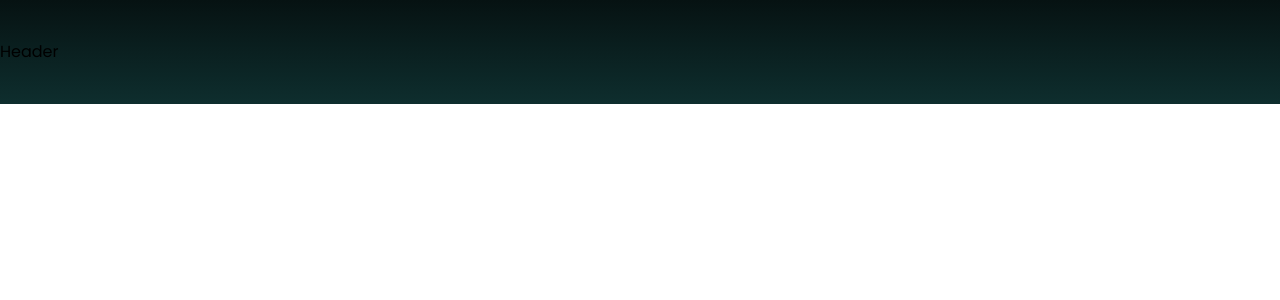
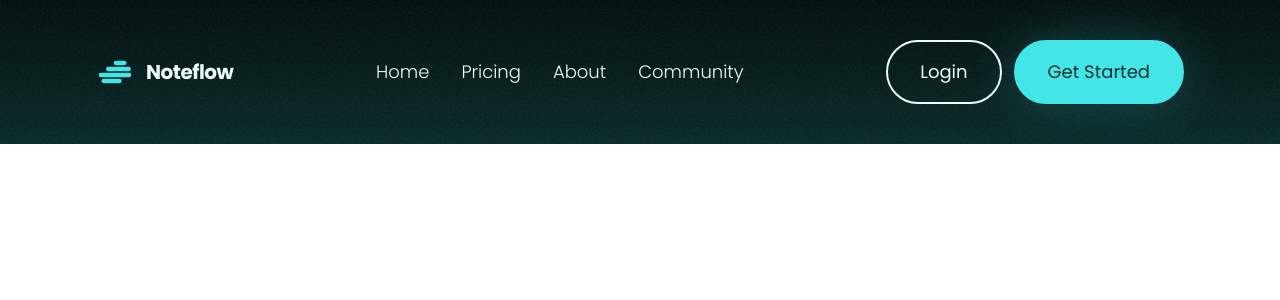
Before and after one commit to alexangria1992/noteflow-website, a React (Vite) app: page / in a window 1280 px wide. Shown: the top 300 px of the page. Built offline with nearby package versions, Linux system fonts and the light colour scheme.

Commit message:
Desktop Navigation

```diff
--- a/src/App.jsx
+++ b/src/App.jsx
@@ -1,10 +1,13 @@
-import Header from './sections/Header';
-import Page from './sections/Page';
+import Header from './components/sections/Header';
+import Navigation from './components/sections/Navigation';
+import Page from './components/sections/Page';
 
 function App() {
   return (
     <Page>
-      <Header />
+      <Header>
+        <Navigation />
+      </Header>
     </Page>
   );
 }
--- a/src/components/icons/Logo.jsx
+++ b/src/components/icons/Logo.jsx
@@ -1,27 +1,39 @@
 export default function Logo({ width = 1.5, className, alt }) {
   return (
     <svg
-      width="38"
-      height="28"
-      viewBox="0 0 38 28"
-      fill="none"
-      xmlns="http://www.w3.org/2000/svg"
+      width='38'
+      height='28'
+      viewBox='0 0 38 28'
+      fill='none'
+      xmlns='http://www.w3.org/2000/svg'
       className={className}
       alt={alt}
     >
       <path
-        d="M19.9938 3.5H30.0063"
-        stroke="var(--color-primary-500)"
+        d='M19.9938 3.5H30.0063'
+        stroke='var(--color-primary-500)'
         strokeWidth={width}
-        strokeLinecap="round"
+        strokeLinecap='round'
       />
       <path
-        d="M11.0005 10.5L34.9995 10.5"
+        d='M11.0005 10.5L34.9995 10.5'
         strokeWidth={width}
-        strokeLinecap="round"
+        strokeLinecap='round'
+        stroke='var(--color-primary-500)'
       />
-      <path d="M35.5 17.5L2.5 17.5" strokeWidth={width} strokeLinecap="round" />
-      <path d="M5.75 24.5H24.25" strokeWidth={width} strokeLinecap="round" />
+      <path
+        d='M35.5 17.5L2.5 17.5'
+        strokeWidth={width}
+        strokeLinecap='round'
+        stroke='var(--color-primary-500)'
+      />
+
+      <path
+        d='M5.75 24.5H24.25'
+        strokeWidth={width}
+        strokeLinecap='round'
+        stroke='var(--color-primary-500)'
+      />
     </svg>
   );
 }
--- /dev/null
+++ b/src/components/sections/Header.jsx
@@ -0,0 +1,7 @@
+import React from 'react';
+
+function Header({ children }) {
+  return <div className='bg-gradient-to-bottom py-10'>{children}</div>;
+}
+
+export default Header;
--- /dev/null
+++ b/src/components/sections/Navigation.jsx
@@ -0,0 +1,41 @@
+import React from 'react';
+import Logo from '../icons/Logo';
+import { navigationLinks } from '../../utils/content';
+function Navigation() {
+  return (
+    <nav className='text-primary-50 m-auto flex justify-between max-w-[90rem] px-24 text-lg/8 font-light'>
+      <a href='' className='flex items-center gap-x-3 '>
+        <Logo className='h-6' width={5} />
+        <p className='text-xl font-bold tracking-tight'>Noteflow</p>
+      </a>
+      <ul className='flex items-center gap-x-8'>
+        {navigationLinks.map((link) => (
+          <li key={link.id}>
+            <a
+              className='hover:text-primary-500 transition-properties'
+              href={link.href}
+            >
+              {link.link}
+            </a>
+          </li>
+        ))}
+      </ul>
+      <div className='flex items-center gap-x-3 '>
+        <button
+          className='border-primary-50 transition-properties hover:bg-primary-50 hover:text-primary-1300
+         box-border cursor-pointer rounded-full border-2 px-8 py-3.5 font-normal text-lg/8 '
+        >
+          Login
+        </button>
+        <button
+          className='bg-primary-500 border-primary-500 text-primary-1300 hover:border-primary-50 hover:bg-primary-50 transition-properties cursor-pointer
+        rounded-full border-2 px-8 py-3.5 font-normal primary-glow hover:primary-glow-hover text-lg/8'
+        >
+          Get Started
+        </button>
+      </div>
+    </nav>
+  );
+}
+
+export default Navigation;
--- a/src/index.css
+++ b/src/index.css
@@ -29,3 +29,23 @@
   --color-primary-glow: rgba(68, 229, 231, 0.2);
   --color-primary-50-glow: rgba(236, 252, 253, 0.2);
 }
+
+.bg-gradient-to-bottom {
+  @apply bg-[url('../src/assets/Noise.webp'),linear-gradient(to_bottom,var(--color-primary-1500),var(--color-primary-1300))] py-10;
+}
+
+.asd {
+  @apply bg-red-500 font-black;
+}
+
+.transition-properties {
+  @apply transition-all duration-150;
+}
+
+.primary-glow {
+  @apply drop-shadow-[0px_0px_25px_var(--color-primary-glow)];
+}
+
+.primary-glow-hover {
+  @apply drop-shadow-[0px_0px_25px_var(--color-primary-50-glow)];
+}
--- a/src/sections/Header.jsx
+++ /dev/null
@@ -1,11 +0,0 @@
-import React from 'react';
-
-function Header() {
-  return (
-    <div className='bg-[linear-gradient(to_bottom,var(--color-primary-1500),var(--color-primary-1300))] py-10'>
-      Header
-    </div>
-  );
-}
-
-export default Header;
```
Also changed, not shown: src/components/sections/Page.jsx (renamed from src/sections/Page.jsx).
